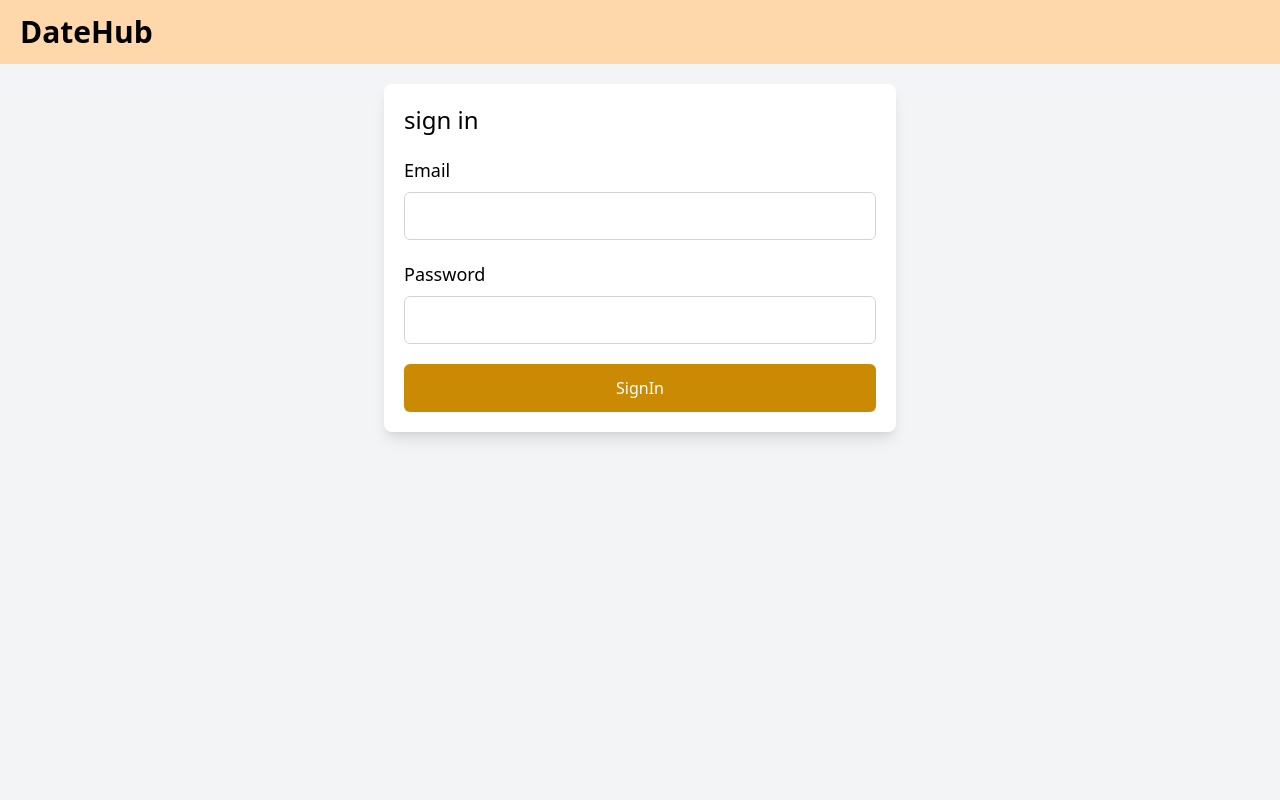
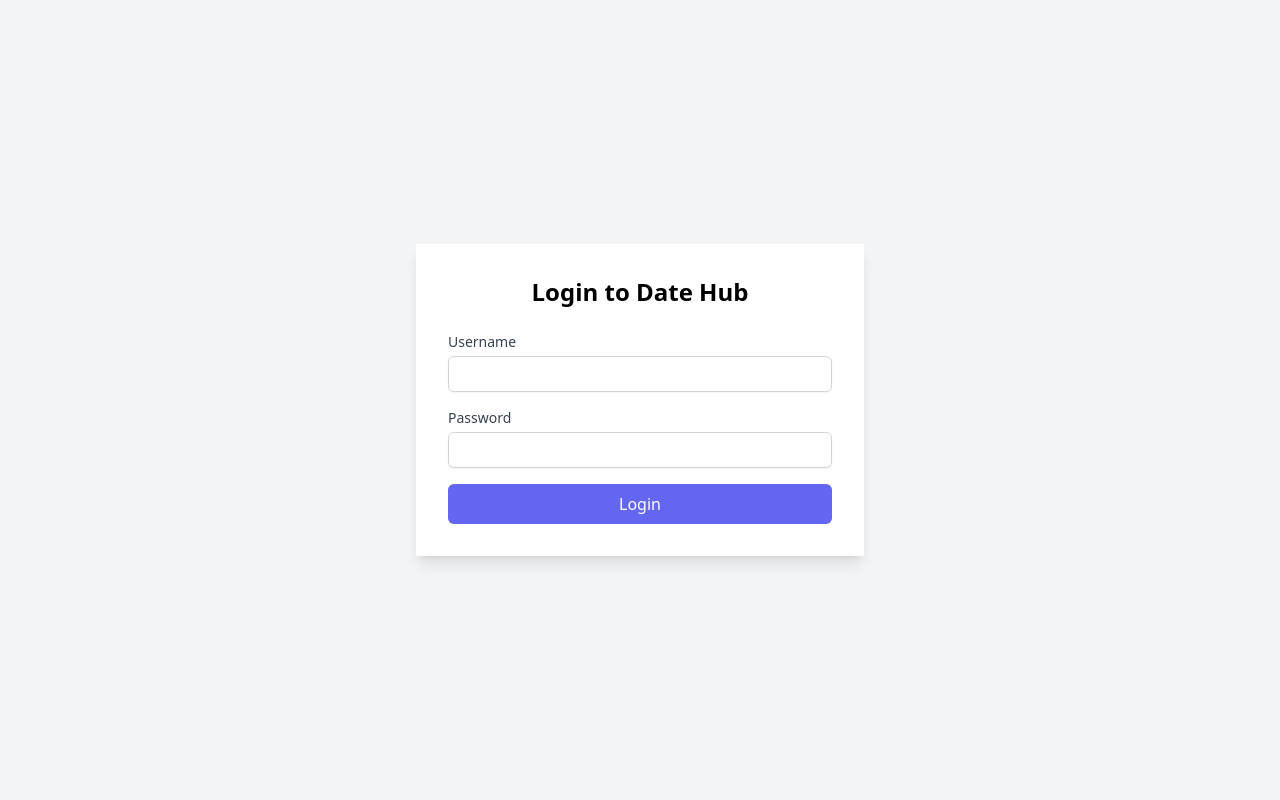
Before and after one commit to gulbaloch/datehub-platform, a Django app: page /accounts/login/ in a window 1280 px wide. Run offline with Django 5.2, Linux system fonts and the light colour scheme; style sheets or scripts are compiled from the project's sources; some libraries are stand-ins or nearby versions.

Commit message:
login and registration authentication  is done

```diff
--- a/accounts/templates/login.html
+++ b/accounts/templates/login.html
@@ -12,51 +12,33 @@
     {%tailwind_css%}
   </head>
   <body class="overflow-x-hidden">
-    <main
-      class="min-h-screen w-full flex flex-col items-center justify-start bg-gray-100"
-    >
-      <!-- Top Navbar -->
-      <nav
-        class="bg-orange-200 h-16 w-full flex justify-between items-center px-5"
-      >
-        <h2 class="text-3xl font-bold">DateHub</h2>
-        <div class="flex space-x-4 md:space-x-8">
-          <i class="ri-search-line text-2xl md:text-4xl p-2"></i>
-          <i class="ri-account-circle-line text-2xl md:text-4xl p-2"></i>
-        </div>
-      </nav>
+    <div class="min-h-screen flex items-center justify-center bg-gray-100">
+      <div class="max-w-md w-full bg-white p-8 shadow-lg">
+          <h2 class="text-center text-2xl font-bold mb-6">Login to Date Hub</h2>
 
-      <!-- Menu Bar -->
+          <form method="post">
+              {% csrf_token %}
+              <div class="mb-4">
+                  <label for="id_username" class="block text-sm font-medium text-gray-700">Username</label>
+                  <input type="text" name="username" id="id_username" class="mt-1 block w-full border-gray-300 rounded-md shadow-sm focus:ring-indigo-500 focus:border-indigo-500 h-9" required>
+              </div>
+              <div class="mb-4">
+                  <label for="id_password" class="block text-sm font-medium text-gray-700">Password</label>
+                  <input type="password" name="password" id="id_password" class="mt-1 block w-full border-gray-300 rounded-md shadow-sm focus:ring-indigo-500 focus:border-indigo-500 h-9" required>
+              </div>
+              <div class="flex items-center justify-between">
+                  <button type="submit" class="w-full bg-indigo-500 text-white py-2 px-4 rounded-md hover:bg-indigo-600">
+                      Login
+                  </button>
+              </div>
+          </form>
 
-
-      <!-- Account Form Container -->
-      <div class="w-11/12 md:w-2/5 p-5 mt-5 bg-white rounded-lg shadow-lg">
-        <h2 class="text-xl md:text-2xl mb-5">sign in</h2>
-        <form class="flex flex-col gap-5 " method='POST' action=''>
-          <div>
-            <label for="email" class="text-base md:text-lg">Email</label>
-            <input
-              type="email"
-              id="email"
-              class="w-full h-9 md:h-12 p-3 border border-gray-300 rounded-md mt-2"
-            />
+          {% if form.errors %}
+          <div class="mt-4 text-red-500">
+              {{ form.non_field_errors }}
           </div>
-          <div>
-            <label for="password" class="text-base md:text-lg">Password</label>
-            <input
-              type="password"
-              id="password"
-              class="w-full h-9 md:h-12 p-3 border border-gray-300 rounded-md mt-2"
-            />
-          </div>
-          <button
-            type="submit"
-            class="w-full h-10 md:h-12 bg-yellow-600 text-white rounded-md transition-colors duration-300 hover:bg-yellow-500"
-          >
-            SignIn
-          </button>
-        </form>
+          {% endif %}
       </div>
-    </main>
+  </div>
   </body>
 </html>
--- a/accounts/urls.py
+++ b/accounts/urls.py
@@ -1,9 +1,10 @@
 
 from django.urls import path
+from django.contrib.auth  import views as auth_views
 from . import views
 
 urlpatterns = [
     path('register/', views.registration, name='register'),
-    path('login/', views.login, name='login')
+    path('login/', auth_views.LoginView.as_view(template_name='login.html'), name='login')
 
 ]
--- a/accounts/views.py
+++ b/accounts/views.py
@@ -16,4 +16,17 @@ def registration(request):
     return render(request, 'register.html', {'form': form})  # Make sure to return the response
 
 def login(request):
+
+    if request.method=='POST':
+        username = request.POST['username']
+        password = request.POST['password1']
+        user = authenticate(request, username=username, password=password)
+        if user is not None:
+            login(request, user)
+            return redirect('home_page/index')
+        else:
+            messages.error(request, 'Invalid username or password')
+            return render(request, 'login.html')
+
+
     return render(request,'login.html')
--- a/dateHub_Web_app/settings.py
+++ b/dateHub_Web_app/settings.py
@@ -138,3 +138,4 @@ STATIC_URL = '/static/'
 DEFAULT_AUTO_FIELD = 'django.db.models.BigAutoField'
 MEDIA_URL = '/media/'
 MEDIA_ROOT = os.path.join(BASE_DIR, 'media')
+LOGIN_REDIRECT_URL='user_profile'
--- a/home_page/views.py
+++ b/home_page/views.py
@@ -8,7 +8,7 @@ def User_profile(request):
         form = User_forms(request.POST, request.FILES)
         if form.is_valid():
             form.save()
-            return redirect("successful")
+            return redirect('users')
     else:
         form = User_forms()
 
```
Also changed, not shown: db.sqlite3.
